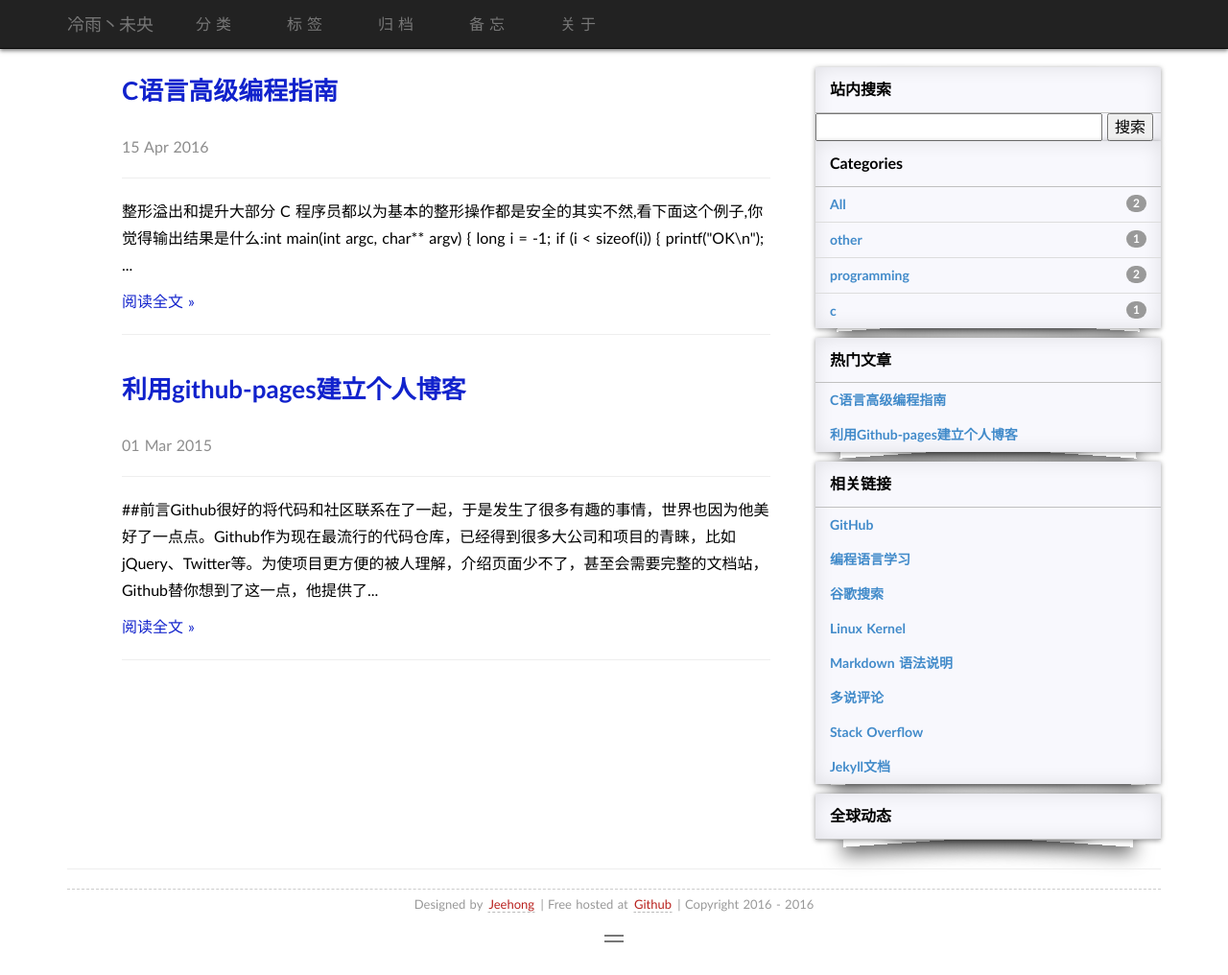
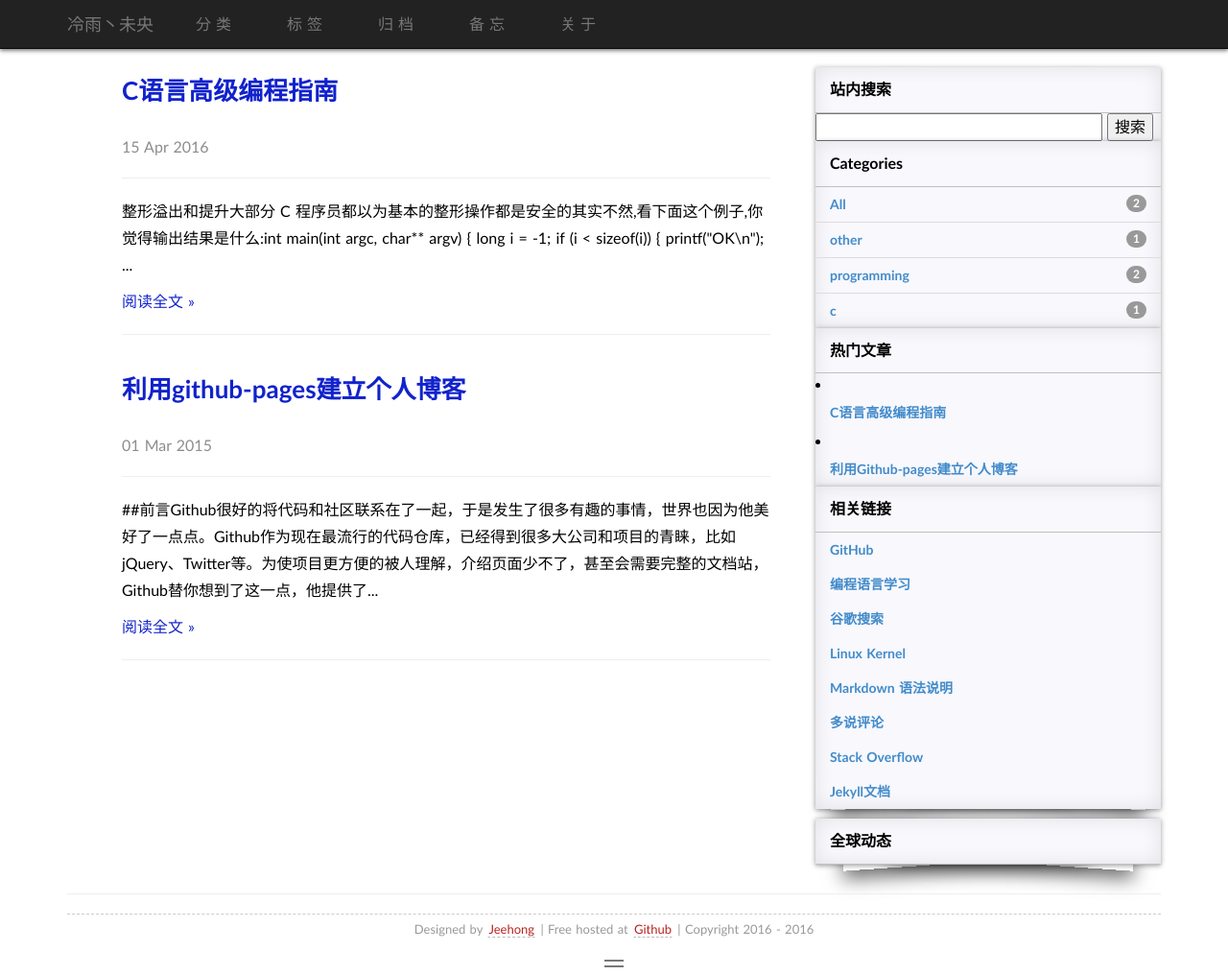
Before and after one commit to jeehong/jeehong.github.io, a Jekyll site: the page built from index.html, in a window 1280 px wide and 1016 px high. Shown: the whole window at 96% size. Built offline with Jekyll 4.4.1, drawn with Linux system fonts in a browser that asks for light colours; some web fonts are replaced; a script that is not in the unit is left out; the list of posts is cut into pages by our own code; comment, search, counter and statistics services are not loaded.

Commit message:
更新 03

```diff
--- a/_includes/categories.html
+++ b/_includes/categories.html
@@ -4,8 +4,6 @@
       <div class="categories-list-header">
         Categories
       </div>
-  		<ul class="list-unstyled">
-		<ul class="list-unstyled">
       <a href="{{'/index.html' | prepend: site.baseurl}}" class="categories-list-item" cate="All">
         All<span class="my-badge"> {{site.posts | size}}</span>
       </a>
--- a/_includes/hot.html
+++ b/_includes/hot.html
@@ -2,7 +2,6 @@
       <div class="categories-list-header">
         热门文章
       </div>
- 		<ul class="list-unstyled">
       	<li>
 			<a href="/blog/2016/04/c-advaced-programming.html" class="categories-list-item">
 				C语言高级编程指南
```
